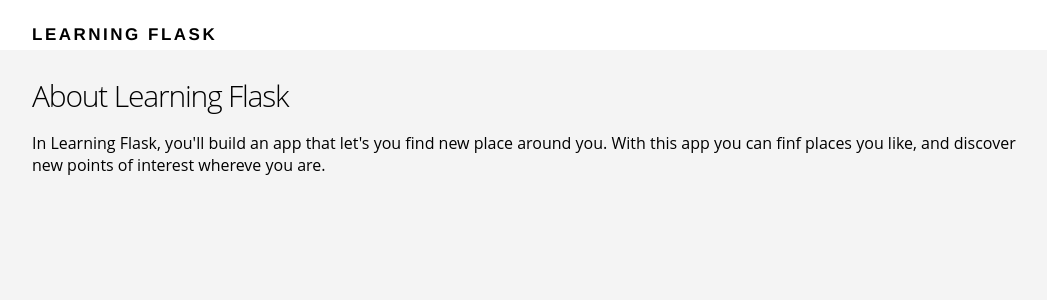
After one commit to patelarpith/learning-flask, a Flask app: page /about in a window 1280 px wide. The commit adds this page. Shown: the top 300 px of the page, without its empty margins (108-1155 px from the left). Run offline with Flask 2, Linux system fonts and the light colour scheme; some web fonts are replaced.

Commit message:
About page

```diff
--- /dev/null
+++ b/templates/about.html
@@ -0,0 +1,11 @@
+{% extends "layout.html" %}
+{% block content %}
+	<main class="about-section">
+		<div class="container">
+
+		<h2>About Learning Flask</h2>
+		<p>In Learning Flask, you'll build an app that let's you find new place around you. With this app you can finf places you like, and discover new points of interest whereve you are.</p>
+
+		</div>
+	</main>
+{% endblock %}
--- a/templates/index.html
+++ b/templates/index.html
@@ -7,7 +7,7 @@
  			<div class="section-content">
  				<h2>Discover places near you.</h2>
  				<a href="#" class="btn-primary">Sign up</a>
- 				<a href="#" class="btn-secondary">Learn more</a>
+ 				<a href="{{ url_for('about') }}" class="btn-secondary">Learn more</a>
  			</div>
 
  			<div class="section-device">
```
